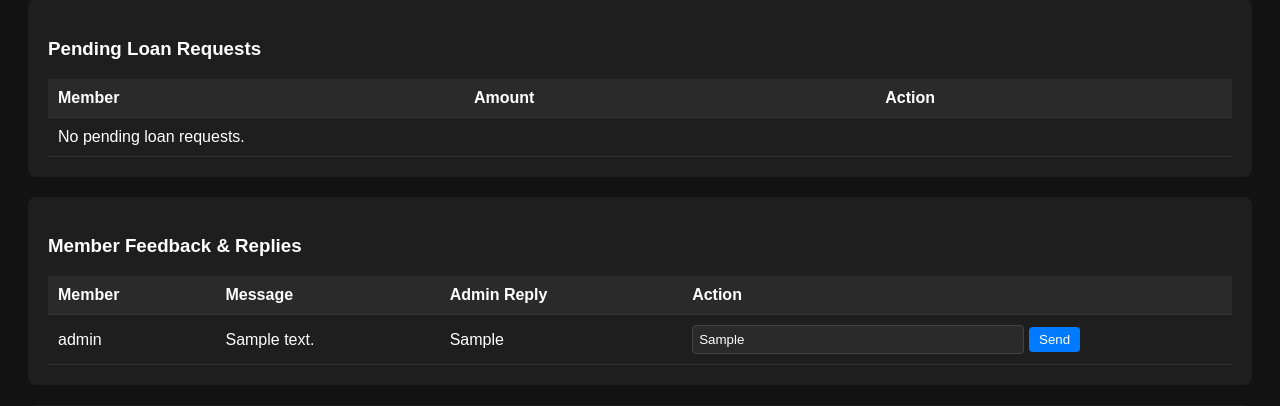
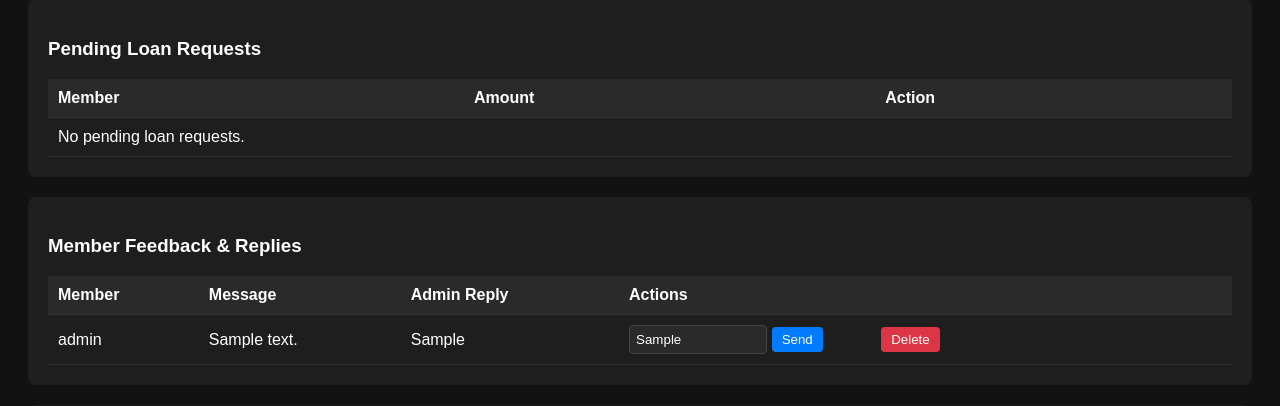
Before and after one commit to Davidwelimo/sacco-system, a Flask app: page /admin in a window 1280 px wide. Shown: the part 382-788 px from the top of the page. Run offline with Flask 3, Linux system fonts and the light colour scheme; the visitor is signed in with stand-in values (Sample User, id 1); tables that the repository leaves empty hold one stand-in row (values such as "Sample post").

Commit message:
Add delete feedback functionality for both members and admin

```diff
--- a/app.py
+++ b/app.py
@@ -200,6 +200,24 @@ def submit_feedback():
         flash('Feedback submitted successfully!')
     return redirect(url_for('dashboard'))
 
+@app.route('/delete_feedback/<int:feedback_id>', methods=['POST'])
+@login_required
+def delete_feedback(feedback_id):
+    user = User.query.get(session['user_id'])
+    fb = Feedback.query.get_or_404(feedback_id)
+
+    # Allow deletion if the user is the owner of the feedback or an admin
+    if user.role == 'System Admin' or fb.user_id == user.id:
+        db.session.delete(fb)
+        db.session.commit()
+        flash('Feedback deleted successfully.')
+    else:
+        flash('Unauthorized action.')
+
+    if user.role == 'System Admin':
+        return redirect(url_for('admin'))
+    return redirect(url_for('dashboard'))
+
 @app.route('/update_settings', methods=['POST'])
 @login_required
 def update_settings():
--- a/templates/admin.html
+++ b/templates/admin.html
@@ -18,7 +18,7 @@
         .btn-success { background: #28a745; }
         .btn-success:hover { background: #218838; }
         .flash { background: #2a2a2a; padding: 10px; margin-bottom: 15px; border-radius: 4px; border-left: 4px solid #007bff; }
-        input[type="text"] { padding: 6px; background: #2a2a2a; color: #fff; border: 1px solid #444; border-radius: 4px; width: 60%; margin-right: 5px; }
+        input[type="text"] { padding: 6px; background: #2a2a2a; color: #fff; border: 1px solid #444; border-radius: 4px; width: 50%; margin-right: 5px; }
     </style>
 </head>
 <body>
@@ -97,7 +97,7 @@
                 <th>Member</th>
                 <th>Message</th>
                 <th>Admin Reply</th>
-                <th>Action</th>
+                <th>Actions</th>
             </tr>
             {% for f in feedbacks %}
             <tr>
@@ -105,10 +105,15 @@
                 <td>{{ f.message }}</td>
                 <td>{{ f.admin_reply or 'No reply yet' }}</td>
                 <td>
-                    <form action="{{ url_for('admin_reply_feedback', feedback_id=f.id) }}" method="POST" style="display:flex; align-items:center;">
-                        <input type="text" name="admin_reply" placeholder="Type reply..." value="{{ f.admin_reply or '' }}" required>
-                        <button type="submit" class="btn">Send</button>
-                    </form>
+                    <div style="display:flex; align-items:center; gap: 5px;">
+                        <form action="{{ url_for('admin_reply_feedback', feedback_id=f.id) }}" method="POST" style="display:flex; align-items:center;">
+                            <input type="text" name="admin_reply" placeholder="Type reply..." value="{{ f.admin_reply or '' }}" required>
+                            <button type="submit" class="btn">Send</button>
+                        </form>
+                        <form action="{{ url_for('delete_feedback', feedback_id=f.id) }}" method="POST" onsubmit="return confirm('Delete this feedback?');">
+                            <button type="submit" class="btn btn-danger">Delete</button>
+                        </form>
+                    </div>
                 </td>
             </tr>
             {% else %}
```
Also changed, not shown: templates/dashboard.html (+7 -1 lines).
